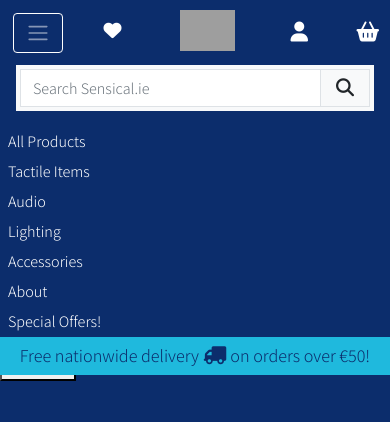
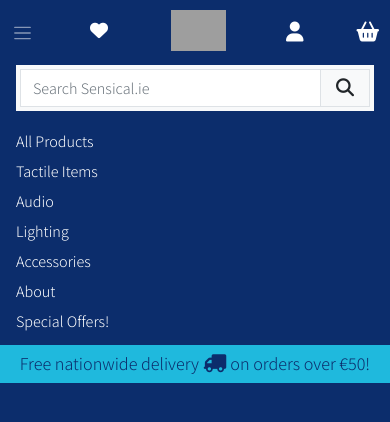
Before and after one commit to davidcalikes/sensical.ie, a Django app: page /accounts/signup/ in a window 390 px wide, after a click that opens the changed part. Shown: the top 422 px of the page. Run offline with Django 3.2, Linux system fonts and the light colour scheme; some libraries are stand-ins or nearby versions; some web fonts are replaced; grey boxes are pictures that could not be loaded.

Commit message:
fix: Bugfix homepage overlap issue by adjusting container widths

```diff
--- a/sensical/settings.py
+++ b/sensical/settings.py
@@ -28,7 +28,7 @@
 SECRET_KEY = os.environ.get('SECRET_KEY')
 
 # SECURITY WARNING: don't run with debug turned on in production!
-DEBUG = False
+DEBUG = True
 
 ALLOWED_HOSTS = ["sensical-ireland.herokuapp.com", "localhost"]
 
--- a/static/css/base.css
+++ b/static/css/base.css
@@ -69,7 +69,7 @@
     border: 1px solid white;
     width: 50px;
     height: 40px;
-    margin-left: 5px;
+    margin-left: 15px;
 }
 
 .navbar-toggler-icon {
@@ -92,7 +92,7 @@
 }
 
 #home-hero {
-    margin-top: 170px;
+    margin-top: 180px;
     background: url('https://res.cloudinary.com/djck2eqxo/image/upload/v1673109670/sensical/Jan-07-2023_16-35-47_vxg7as.gif') no-repeat center center;
     background-size: cover;
     height: 60vh;
@@ -146,6 +146,12 @@
     }
     }
 
+@media screen and (max-width: 600px) {
+    .container {
+        width: 80%;
+    }
+    }
+
 @media screen and (max-width: 500px) {
     #mobile-nav-logo {
         height: 55px;
@@ -153,6 +159,11 @@
     #mobile-nav-logo {
         margin: 5px;
     }
+    .navbar-toggler {
+        border: none;
+        width: 45px;
+        height: 40px;
+        margin-left: 0px;
     }
 
 @media screen and (max-width: 430px) {
@@ -176,3 +187,4 @@
         display: block;
     }
     }
+}
--- a/templates/base.html
+++ b/templates/base.html
@@ -123,7 +123,7 @@
             </div>
         </div>
         <div class="row primary-bg">
-            <nav class="navbar pl-2 navbar-expand-lg w-100">
+            <nav class="navbar navbar-expand-lg w-100">
                 <button class="navbar-toggler navbar-dark" type="button" data-toggle="collapse" data-target="#main-nav" aria-controls="main-nav" aria-expanded="false" aria-label="Toggle navigation">
                     <span class="navbar-toggler-icon"></span>
                 </button>
@@ -132,7 +132,7 @@
             </nav>
         </div>
         <div id="delivery-banner" class="row text-center">
-            <div class="col secondary-bg text-white">
+            <div class="col-12 secondary-bg text-white">
                 <h4 class="banner-font pt-1 my-1">Free nationwide delivery <i class="fa-solid fa-flip-horizontal fa-truck icon"></i> on orders over €50!</h4>
             </div>
         </div>
--- a/templates/includes/main-nav.html
+++ b/templates/includes/main-nav.html
@@ -1,7 +1,7 @@
 <div class="collapse navbar-collapse" id="main-nav">
     <ul class="navbar-nav w-auto mx-auto">
         <li class="nav-item dropdown">
-            <a class="nav-link mr-3" href="#" id="all-products-link" data-toggle="dropdown" aria-haspopup="true" aria-expanded="false">
+            <a class="nav-link mr-3 ml-3" href="#" id="all-products-link" data-toggle="dropdown" aria-haspopup="true" aria-expanded="false">
                 All Products
             </a>
             <div class="dropdown-menu border-0" aria-labelledby="all-products-link">
@@ -13,7 +13,7 @@
         </li>
 
         <li class="nav-item dropdown">
-            <a class="nav-link mr-3" href="#" id="tactile-items-link" data-toggle="dropdown" aria-haspopup="true" aria-expanded="false">
+            <a class="nav-link mr-3 ml-3" href="#" id="tactile-items-link" data-toggle="dropdown" aria-haspopup="true" aria-expanded="false">
                 Tactile Items
             </a>
             <div class="dropdown-menu border-0" aria-labelledby="tactile-items-link">
@@ -24,7 +24,7 @@
         </li>
 
         <li class="nav-item dropdown">
-            <a class="nav-link mr-3" href="#" id="audio-link" data-toggle="dropdown" aria-haspopup="true" aria-expanded="false">
+            <a class="nav-link mr-3 ml-3" href="#" id="audio-link" data-toggle="dropdown" aria-haspopup="true" aria-expanded="false">
                 Audio
             </a>
             <div class="dropdown-menu border-0" aria-labelledby="audio-link">
@@ -36,7 +36,7 @@
         </li>
 
         <li class="nav-item dropdown">
-            <a class="nav-link mr-3" href="#" id="lighting-link" data-toggle="dropdown" aria-haspopup="true" aria-expanded="false">
+            <a class="nav-link mr-3 ml-3" href="#" id="lighting-link" data-toggle="dropdown" aria-haspopup="true" aria-expanded="false">
                 Lighting
             </a>
             <div class="dropdown-menu border-0" aria-labelledby="lighting-link">
@@ -48,7 +48,7 @@
         </li>
 
         <li class="nav-item dropdown">
-            <a class="nav-link mr-3" href="#" id="accessories-link" data-toggle="dropdown" aria-haspopup="true" aria-expanded="false">
+            <a class="nav-link mr-3 ml-3" href="#" id="accessories-link" data-toggle="dropdown" aria-haspopup="true" aria-expanded="false">
                 Accessories
             </a>
             <div class="dropdown-menu border-0" aria-labelledby="accessories-link">
@@ -57,7 +57,7 @@
         </li>
 
         <li class="nav-item dropdown">
-            <a class="nav-link mr-3" href="#" id="about-link" data-toggle="dropdown" aria-haspopup="true" aria-expanded="false">
+            <a class="nav-link mr-3 ml-3" href="#" id="about-link" data-toggle="dropdown" aria-haspopup="true" aria-expanded="false">
                 About
             </a>
             <div class="dropdown-menu border-0" aria-labelledby="about-link">
@@ -68,7 +68,7 @@
         </li>
 
         <li class="nav-item dropdown">
-            <a class="nav-link" href="#" id="offers-link" data-toggle="dropdown" aria-haspopup="true" aria-expanded="false">
+            <a class="nav-link mr-3 ml-3 mb-2" href="#" id="offers-link" data-toggle="dropdown" aria-haspopup="true" aria-expanded="false">
                 Special Offers!
             </a>
             <div class="dropdown-menu border-0" aria-labelledby="offers-link">
--- a/templates/includes/mobile-top-header.html
+++ b/templates/includes/mobile-top-header.html
@@ -52,7 +52,7 @@
         </div>
     </a>
 </li>
-<div class="border-0 w-100 p-1 d-lg-none bg-light mr-3 ml-2 mb-3 no-gutters rounded-0 my-0" aria-labelledby="mobile-search">
+<div class="border-0 w-100 p-1 d-lg-none bg-light mr-3 ml-3 mb-3 no-gutters rounded-0 my-0" aria-labelledby="mobile-search">
     <form class="form" method="GET" action="">
         <div class="input-group w-100">
             <input class="form-control border border-black rounded-0" type="text" name="q" placeholder="Search Sensical.ie">
```
